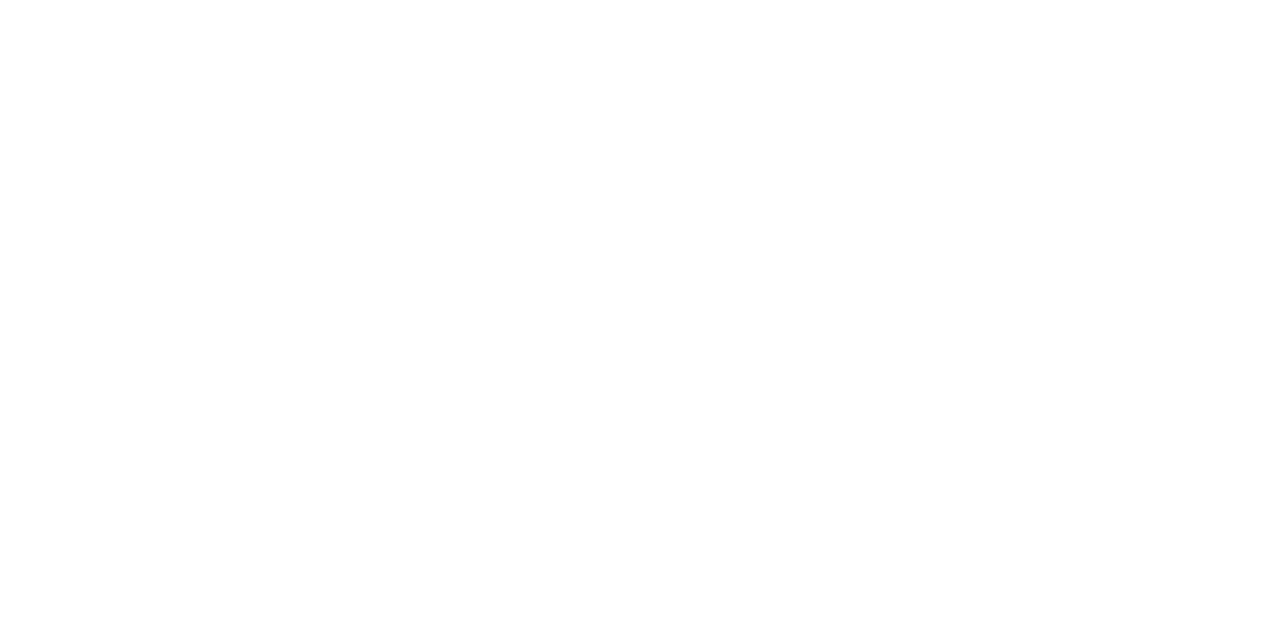
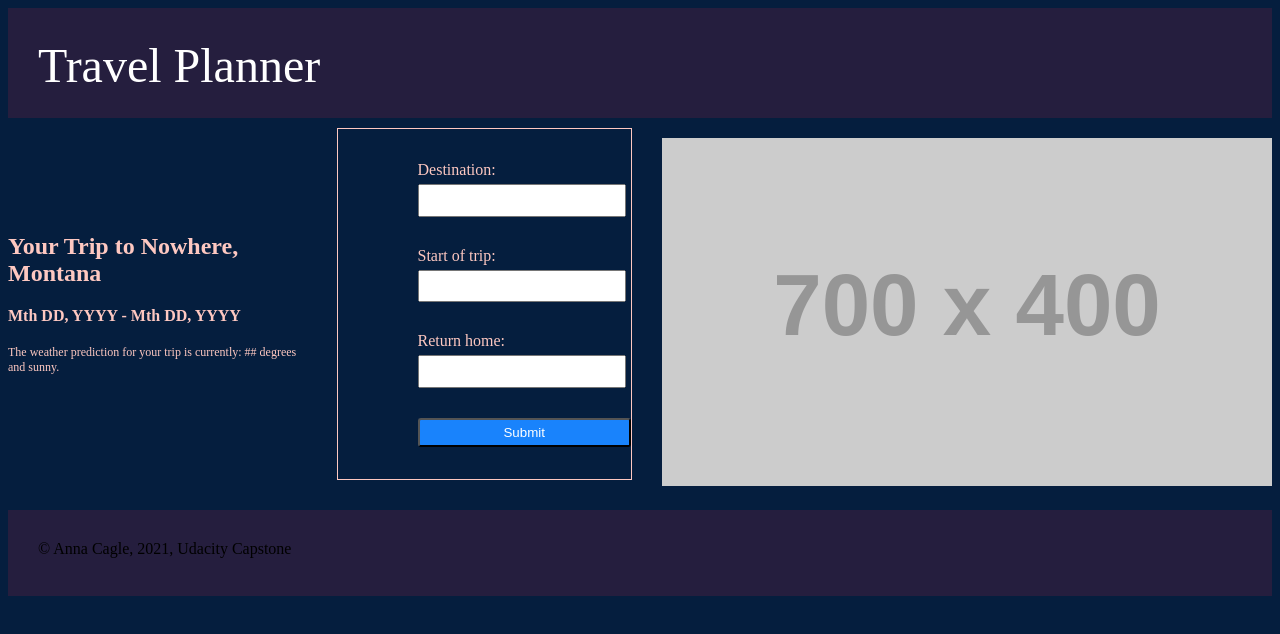
Before and after one commit to akpinkerton/udacity-capstone, a website: page src/client/views/index.html in a window 1280 px wide. Drawn offline with Linux system fonts and the light colour scheme; placeholder pictures from the web are drawn by us.

Commit message:
updated initiation

```diff
--- a/src/client/index.js
+++ b/src/client/index.js
@@ -0,0 +1,3 @@
+// At least one function should be imported.
+// At least one event listener should be imported.
+// (styles referenced in html/css)
--- /dev/null
+++ b/src/client/js/app.js
@@ -0,0 +1,3 @@
+// There should be URLS and API Keys for at least 3 APIs, including Geonames, Weatherbit, and Pixabay. You can feel free to use more than 3 APIs.
+// There should be a primary object with placeholder member value pairs.
+// There should be a primary function that is exported to index.js.
--- /dev/null
+++ b/src/client/styles/styles.css
@@ -0,0 +1,94 @@
+/* // All interactive elements have hover states */
+body{
+  background: #051e3e
+}
+
+html {
+  display: grid;
+  grid-template-rows: auto auto auto;
+  grid-template-areas:
+  "head"
+  "body"
+  "foot"
+  ;
+}
+
+.title{
+  grid-area: head;
+  height: 10vh;
+  padding: 30px 0 0 30px;
+  background:  #251e3e;
+  color: white ;
+  font-size: 3em;
+}
+
+footer{
+  grid-area: foot;
+  height: 7vh;
+  padding: 30px 0 0 30px;
+  background: #251e3e;
+}
+
+.trip-details{
+  grid-area: body;
+  display: flex;
+  align-items: center;
+  color: #fec8c1 ;
+}
+
+.location-image {
+  order: 1
+}
+
+.trip-data {
+  order: 2
+  text-align: center;
+}
+
+.trip-title {
+  font-size: 1.5em;
+  margin-bottom: 20px;
+  font-weight: bold;
+}
+
+.trip-dates {
+  font-size: 1em;
+  margin-bottom: 20px;
+  font-weight: bold;
+}
+
+.weather-data {
+  font-size: .75em;
+  margin-bottom: 20px;
+}
+
+.input-container {
+  order 3;
+  padding: 2em 0 2em 5em ;
+  margin: 10px 30px 30px 30px;
+  border: 1px solid #fec8c1 ;
+}
+
+.submit-button {
+  background-color: rgb(25, 131, 252);
+  color: white;
+  border-radius: 3px;
+  padding: 5px 10px 5px 10px;
+  width: 16em;
+}
+
+.submit-button:hover {
+  box-shadow: 0 12px 16px 0 rgba(0,0,0,0.24);
+}
+
+.user-entry {
+  width: 15em;
+  height: 2em;
+  margin: 5px 0 30px 0;
+}
+
+.photo-adjust{
+  width: 100%;
+  max-width: 700px;
+  min-width: 300px;
+}
--- a/src/client/views/index.html
+++ b/src/client/views/index.html
@@ -1,12 +1,70 @@
-<!DOCTYPE html>
+<!doctype html>
 <html lang="en">
-<head>
-  <meta charset="UTF-8">
-  <meta http-equiv="X-UA-Compatible" content="IE=edge">
-  <meta name="viewport" content="width=device-width, initial-scale=1.0">
-  <title>Document</title>
-</head>
-<body>
+  <head>
+    <!-- Required meta tags -->
+    <meta charset="utf-8">
+    <meta name="viewport" content="width=device-width, initial-scale=1, shrink-to-fit=no">
 
-</body>
+    <link rel="stylesheet" href="/src/client/styles/styles.css">
+
+
+
+    <title>Home</title>
+
+  </head>
+
+  <header>
+    <!-- Header/Title of Page -->
+    <div class="title">Travel Planner</div>
+  </header>
+
+  <body>
+    <!-- Main/Body/Content Area -->
+    <div class="trip-details">
+
+      <!-- Imported Photo -->
+      <div class= "location-image"><img class="photo-adjust" src="https://via.placeholder.com/700x400/311b92/ffffff/?text=Imported+image"></div>
+
+      <!-- Trip data displayed -->
+      <div class="trip-data">
+
+        <!-- ${Location} trip for ${duration} days is only ${countdown} days away! -->
+        <div class= "trip-title">
+          Your Trip to Nowhere, Montana
+        </div>
+
+        <!-- The weather prediction for your trip is currently: ${temp} degrees and ${conditions}  -->
+        <div class= "trip-dates">
+          Mth DD, YYYY - Mth DD, YYYY
+        </div>
+
+        <div class= "weather-data">
+          The weather prediction for your trip is currently: ## degrees and sunny.
+        </div>
+      </div>
+
+      <!-- Trip input boxes -->
+      <div class="input-container">
+        <form action="/comment_page.cfm" method="post">
+          <!-- location -->
+          Destination:<br/>
+          <input class="user-entry" name="destination" type="text"><br/>
+
+          <!-- Start of trip -->
+          Start of trip:<br/>
+          <input class="user-entry" name="destination" type="text"><br/>
+
+          <!-- En of trip -->
+          Return home:<br/>
+          <input class="user-entry" name="destination" type="text"><br/>
+
+          <button class="submit-button" type="submit">Submit</button>
+        </form>
+      </div>
+    </div>
+  </body>
+
+  <footer>
+    &copy Anna Cagle, 2021, Udacity Capstone
+  </footer>
 </html>
--- a/src/server/server.js
+++ b/src/server/server.js
@@ -0,0 +1,2 @@
+// Server should be a near duplication of project 3
+// with the exception of additional added member: value pairs.
--- a/webpack.dev.js
+++ b/webpack.dev.js
@@ -0,0 +1,2 @@
+// should contain atleast 3 scripts: express server, build, test
+// have atleast 1 test for express server and app.js
--- a/webpack.prod.js
+++ b/webpack.prod.js
@@ -0,0 +1 @@
+// should contain atleast 3 scripts: express server, build, test
```
Also changed, not shown: package.json (+19 -1 lines), src/client/styles/base.scss (deleted), src/client/styles/footer.scss (deleted), src/client/styles/form.scss (deleted), src/client/styles/header.scss (deleted), src/client/styles/resets.scss (deleted), 3 other files.
